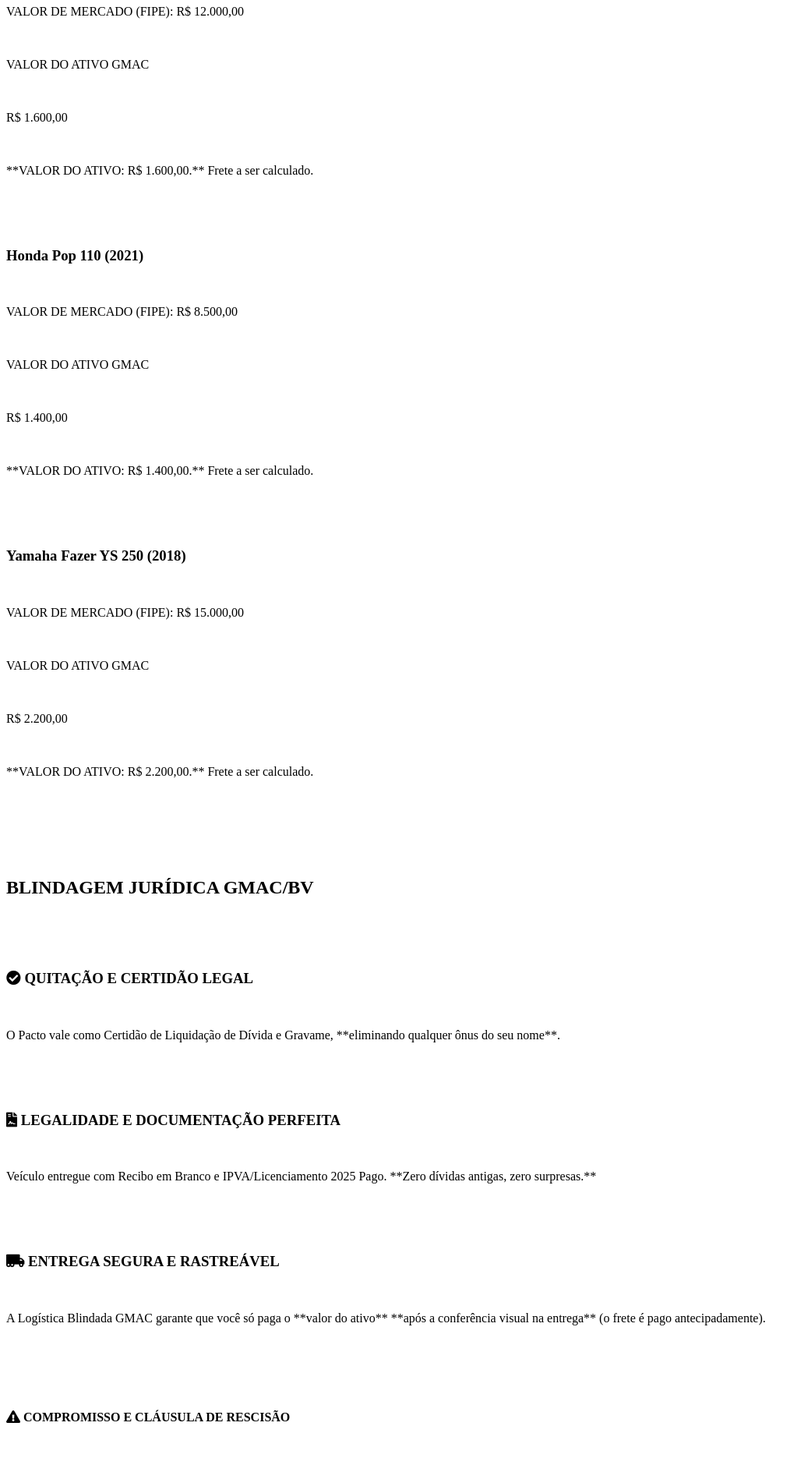
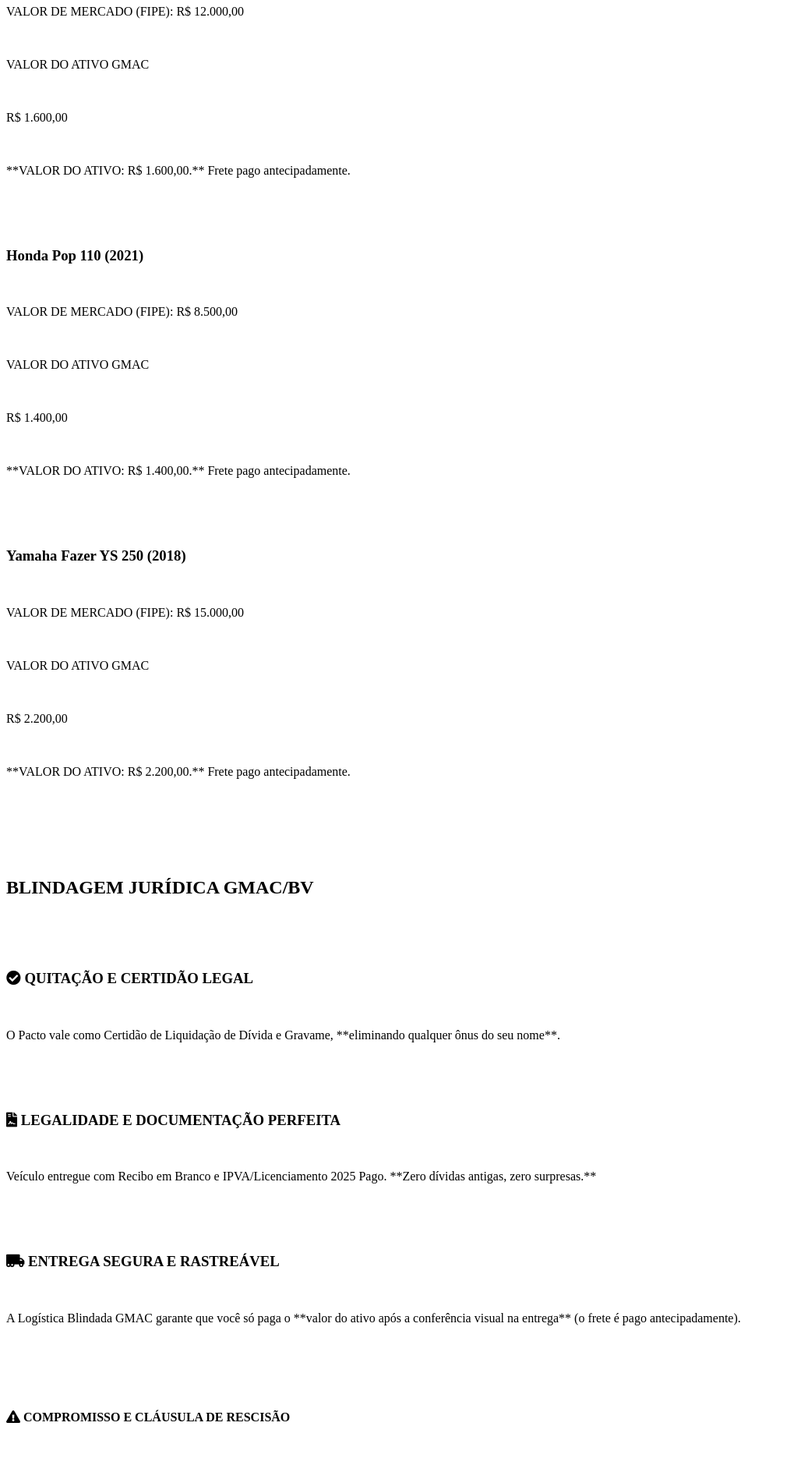
Before and after one commit to gmacleiloes-art/gmac-leiloes-oficial, a plain HTML site: page index.html in a window 1280 px wide. Shown: the part 1765-3644 px from the top of the page at 78% size, without its empty margins (0-1037 px from the left). Drawn offline with Linux system fonts and the light colour scheme.

Commit message:
Update index.html

```diff
--- a/index.html
+++ b/index.html
@@ -326,7 +326,7 @@
                     <p class="preco-mercado">VALOR DE MERCADO (FIPE): R$ 12.000,00</p>
                     <p style="color: var(--cor-texto-claro);">VALOR DO ATIVO GMAC</p>
                     <p class="preco-execucao">R$ 1.600,00</p>
-                    <p class="obs">**VALOR DO ATIVO: R$ 1.600,00.** Frete a ser calculado.</p>
+                    <p class="obs">**VALOR DO ATIVO: R$ 1.600,00.** Frete pago antecipadamente.</p>
                 </div>
 
                 <div class="ativo-card">
@@ -334,7 +334,7 @@
                     <p class="preco-mercado">VALOR DE MERCADO (FIPE): R$ 8.500,00</p>
                     <p style="color: var(--cor-texto-claro);">VALOR DO ATIVO GMAC</p>
                     <p class="preco-execucao">R$ 1.400,00</p>
-                    <p class="obs">**VALOR DO ATIVO: R$ 1.400,00.** Frete a ser calculado.</p>
+                    <p class="obs">**VALOR DO ATIVO: R$ 1.400,00.** Frete pago antecipadamente.</p>
                 </div>
 
                 <div class="ativo-card">
@@ -342,7 +342,7 @@
                     <p class="preco-mercado">VALOR DE MERCADO (FIPE): R$ 15.000,00</p>
                     <p style="color: var(--cor-texto-claro);">VALOR DO ATIVO GMAC</p>
                     <p class="preco-execucao">R$ 2.200,00</p>
-                    <p class="obs">**VALOR DO ATIVO: R$ 2.200,00.** Frete a ser calculado.</p>
+                    <p class="obs">**VALOR DO ATIVO: R$ 2.200,00.** Frete pago antecipadamente.</p>
                 </div>
             </div>
         </section>
@@ -360,7 +360,7 @@
                 </div>
                 <div class="passo-card">
                     <h3><i class="fas fa-truck-moving text-warning"></i> ENTREGA SEGURA E RASTREÁVEL</h3>
-                    <p>A Logística Blindada GMAC garante que você só paga o **valor do ativo** **após a conferência visual na entrega** (o frete é pago antecipadamente).</p>
+                    <p>A Logística Blindada GMAC garante que você só paga o **valor do ativo após a conferência visual na entrega** (o frete é pago antecipadamente).</p>
                 </div>
             </div>
 
@@ -461,4 +461,11 @@
             const mensagemCodificada = encodeURIComponent(mensagem);
 
             // Abre o WhatsApp com a mensagem pré-preenchida
-            window.open(`https://api.whatsapp.com/send?phone=${numeroWilliamFialho}&text=${mensagemCodificada
+            window.open(`https://api.whatsapp.com/send?phone=${numeroWilliamFialho}&text=${mensagemCodificada}`, '_blank');
+
+            alert('Seus dados foram enviados! William Fialho entrará em contato via WhatsApp em breve para formalizar a sua compra e passar os detalhes do frete antecipado.');
+            this.reset(); // Limpa o formulário após o envio
+        });
+    </script>
+</body>
+</html>
```
